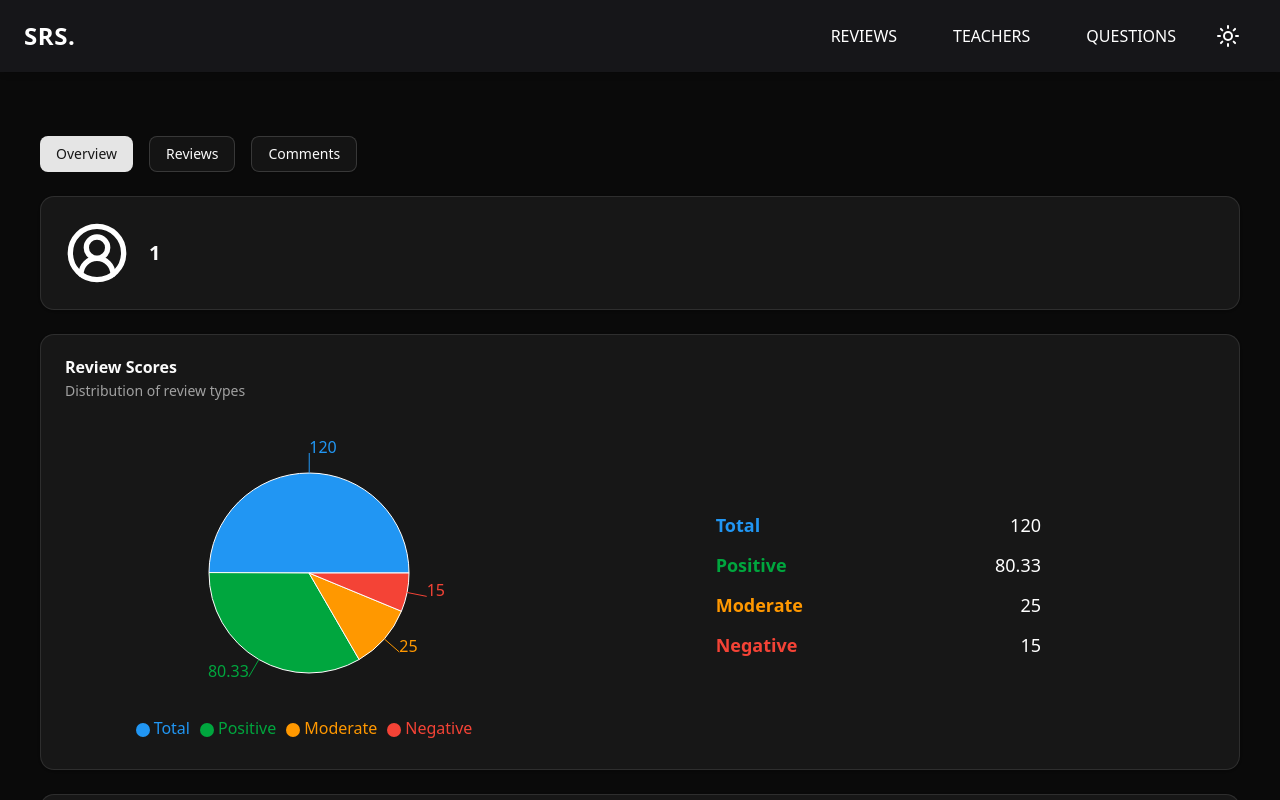
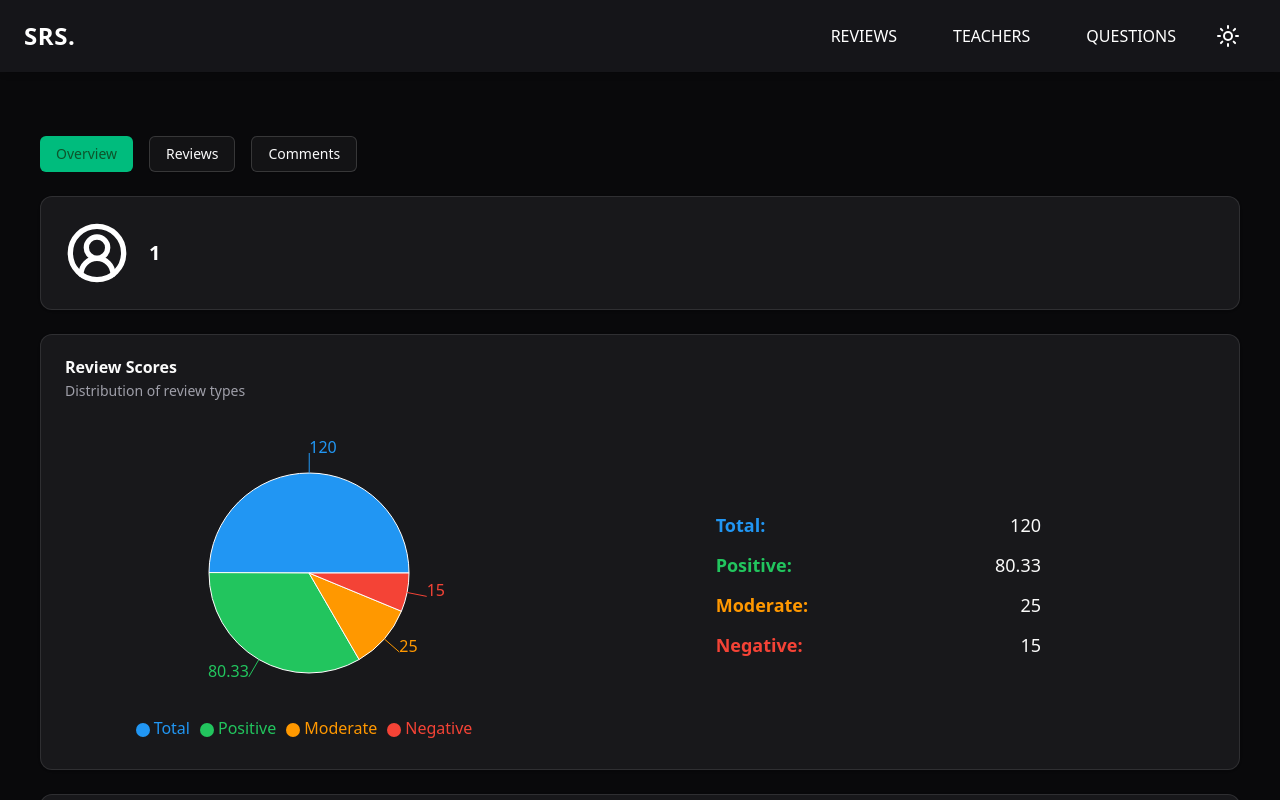
Before and after one commit to ishaangupta122/srs, a React (Vite) app: page /reviews/semester/1/department/1/teacher/1 in a window 1280 px wide. Both pictures are taken after a click on the button 1228 px from the left and 36 px from the top of the page. Shown: the top 800 px of the page. Built offline with nearby package versions, Linux system fonts and the light colour scheme.

Commit message:
ui updated

```diff
--- a/src/components/DepartmentCard.tsx
+++ b/src/components/DepartmentCard.tsx
@@ -26,8 +26,8 @@ export function DepartmentsCards() {
                   </>
                 ) : (
                   <>
-                    <GraduationCap className="h-20 w-20 text-green-700" />
-                    <div className="text-green-700 text-lg font-semibold">
+                    <GraduationCap className="h-20 w-20 text-[#22C55E]" />
+                    <div className="text-[#22C55E] text-lg font-semibold">
                       {department.text}
                     </div>
                   </>
--- a/src/components/Navbar.tsx
+++ b/src/components/Navbar.tsx
@@ -20,7 +20,7 @@ const Navbar = () => {
   return (
     <nav
       className={`z-30 ${
-        theme === "dark" ? "bg-zinc-900/90" : "bg-green-700"
+        theme === "dark" ? "bg-zinc-900/90" : "bg-[#22C55E]"
       }  text-white sticky top-0 shadow-md`}>
       <div className="container mx-auto flex justify-between items-center p-4 px-6">
         {/* Logo */}
@@ -35,7 +35,7 @@ const Navbar = () => {
               key={link.to}
               to={link.to}
               className={`px-4 py-2 rounded-md hover:bg-white ${
-                theme === "dark" ? "hover:text-black" : "hover:text-green-700"
+                theme === "dark" ? "hover:text-black" : "hover:text-[#22C55E]"
               } transition-colors duration-200`}>
               {link.label}
             </Link>
@@ -70,7 +70,7 @@ const Navbar = () => {
       {/* Mobile Sidebar */}
       <div
         className={`fixed top-0 left-0 w-full h-full ${
-          theme === "dark" ? "bg-zinc-900" : "bg-green-700"
+          theme === "dark" ? "bg-zinc-900" : "bg-[#22C55E]"
         }  text-white transform ${
           isOpen ? "translate-x-0" : "-translate-x-full"
         } transition-transform duration-300 ease-in-out md:hidden z-40`}>
@@ -87,7 +87,7 @@ const Navbar = () => {
                 key={link.to}
                 to={link.to}
                 onClick={toggleSidebar}
-                className="p-3 rounded-md hover:bg-white hover:text-green-700 transition-colors duration-200">
+                className="p-3 rounded-md hover:bg-white hover:text-[#22C55E] transition-colors duration-200">
                 {link.label}
               </Link>
             ))}
--- a/src/components/SemesterCard.tsx
+++ b/src/components/SemesterCard.tsx
@@ -20,8 +20,8 @@ export function SemesterCards() {
                   </>
                 ) : (
                   <>
-                    <GraduationCap className="h-20 w-20 text-green-700" />
-                    <div className="text-green-700 text-xl font-semibold">
+                    <GraduationCap className="h-20 w-20 text-[#22C55E]" />
+                    <div className="text-[#22C55E] text-xl font-semibold">
                       {semester.text}
                     </div>
                   </>
--- a/src/components/StudentCard.tsx
+++ b/src/components/StudentCard.tsx
@@ -24,8 +24,8 @@ export function StudentCards() {
                   </>
                 ) : (
                   <>
-                    <UserCircle2 className="h-20 w-20 text-green-700" />
-                    <div className="text-green-700 text-lg font-semibold">
+                    <UserCircle2 className="h-20 w-20 text-[#22C55E]" />
+                    <div className="text-[#22C55E] text-lg font-semibold">
                       {student.name}
                     </div>
                   </>
--- a/src/components/TeacherCard.tsx
+++ b/src/components/TeacherCard.tsx
@@ -24,8 +24,8 @@ export function TeacherCards() {
                   </>
                 ) : (
                   <>
-                    <UserCircle2 className="h-20 w-20 text-green-700" />
-                    <div className="text-green-700 text-lg font-semibold">
+                    <UserCircle2 className="h-20 w-20 text-[#22C55E]" />
+                    <div className="text-[#22C55E] text-lg font-semibold">
                       {teacher.name}
                     </div>
                   </>
--- a/src/index.css
+++ b/src/index.css
@@ -42,72 +42,72 @@
 }
 
 :root {
-  --radius: 0.625rem;
+  --radius: 0.5rem;
   --background: oklch(1 0 0);
-  --foreground: oklch(0.145 0 0);
+  --foreground: oklch(0.141 0.005 285.823);
   --card: oklch(1 0 0);
-  --card-foreground: oklch(0.145 0 0);
+  --card-foreground: oklch(0.141 0.005 285.823);
   --popover: oklch(1 0 0);
-  --popover-foreground: oklch(0.145 0 0);
-  --primary: oklch(0.205 0 0);
-  --primary-foreground: oklch(0.985 0 0);
-  --secondary: oklch(0.97 0 0);
-  --secondary-foreground: oklch(0.205 0 0);
-  --muted: oklch(0.97 0 0);
-  --muted-foreground: oklch(0.556 0 0);
-  --accent: oklch(0.97 0 0);
-  --accent-foreground: oklch(0.205 0 0);
+  --popover-foreground: oklch(0.141 0.005 285.823);
+  --primary: oklch(0.723 0.219 149.579);
+  --primary-foreground: oklch(0.982 0.018 155.826);
+  --secondary: oklch(0.967 0.001 286.375);
+  --secondary-foreground: oklch(0.21 0.006 285.885);
+  --muted: oklch(0.967 0.001 286.375);
+  --muted-foreground: oklch(0.552 0.016 285.938);
+  --accent: oklch(0.967 0.001 286.375);
+  --accent-foreground: oklch(0.21 0.006 285.885);
   --destructive: oklch(0.577 0.245 27.325);
-  --border: oklch(0.922 0 0);
-  --input: oklch(0.922 0 0);
-  --ring: oklch(0.708 0 0);
+  --border: oklch(0.92 0.004 286.32);
+  --input: oklch(0.92 0.004 286.32);
+  --ring: oklch(0.723 0.219 149.579);
   --chart-1: oklch(0.646 0.222 41.116);
   --chart-2: oklch(0.6 0.118 184.704);
   --chart-3: oklch(0.398 0.07 227.392);
   --chart-4: oklch(0.828 0.189 84.429);
   --chart-5: oklch(0.769 0.188 70.08);
   --sidebar: oklch(0.985 0 0);
-  --sidebar-foreground: oklch(0.145 0 0);
-  --sidebar-primary: oklch(0.205 0 0);
-  --sidebar-primary-foreground: oklch(0.985 0 0);
-  --sidebar-accent: oklch(0.97 0 0);
-  --sidebar-accent-foreground: oklch(0.205 0 0);
-  --sidebar-border: oklch(0.922 0 0);
-  --sidebar-ring: oklch(0.708 0 0);
+  --sidebar-foreground: oklch(0.141 0.005 285.823);
+  --sidebar-primary: oklch(0.723 0.219 149.579);
+  --sidebar-primary-foreground: oklch(0.982 0.018 155.826);
+  --sidebar-accent: oklch(0.967 0.001 286.375);
+  --sidebar-accent-foreground: oklch(0.21 0.006 285.885);
+  --sidebar-border: oklch(0.92 0.004 286.32);
+  --sidebar-ring: oklch(0.723 0.219 149.579);
 }
 
 .dark {
-  --background: oklch(0.145 0 0);
+  --background: oklch(0.141 0.005 285.823);
   --foreground: oklch(0.985 0 0);
-  --card: oklch(0.205 0 0);
+  --card: oklch(0.21 0.006 285.885);
   --card-foreground: oklch(0.985 0 0);
-  --popover: oklch(0.205 0 0);
+  --popover: oklch(0.21 0.006 285.885);
   --popover-foreground: oklch(0.985 0 0);
-  --primary: oklch(0.922 0 0);
-  --primary-foreground: oklch(0.205 0 0);
-  --secondary: oklch(0.269 0 0);
+  --primary: oklch(0.696 0.17 162.48);
+  --primary-foreground: oklch(0.393 0.095 152.535);
+  --secondary: oklch(0.274 0.006 286.033);
   --secondary-foreground: oklch(0.985 0 0);
-  --muted: oklch(0.269 0 0);
-  --muted-foreground: oklch(0.708 0 0);
-  --accent: oklch(0.269 0 0);
+  --muted: oklch(0.274 0.006 286.033);
+  --muted-foreground: oklch(0.705 0.015 286.067);
+  --accent: oklch(0.274 0.006 286.033);
   --accent-foreground: oklch(0.985 0 0);
   --destructive: oklch(0.704 0.191 22.216);
   --border: oklch(1 0 0 / 10%);
   --input: oklch(1 0 0 / 15%);
-  --ring: oklch(0.556 0 0);
+  --ring: oklch(0.527 0.154 150.069);
   --chart-1: oklch(0.488 0.243 264.376);
   --chart-2: oklch(0.696 0.17 162.48);
   --chart-3: oklch(0.769 0.188 70.08);
   --chart-4: oklch(0.627 0.265 303.9);
   --chart-5: oklch(0.645 0.246 16.439);
-  --sidebar: oklch(0.205 0 0);
+  --sidebar: oklch(0.21 0.006 285.885);
   --sidebar-foreground: oklch(0.985 0 0);
-  --sidebar-primary: oklch(0.488 0.243 264.376);
-  --sidebar-primary-foreground: oklch(0.985 0 0);
-  --sidebar-accent: oklch(0.269 0 0);
+  --sidebar-primary: oklch(0.696 0.17 162.48);
+  --sidebar-primary-foreground: oklch(0.393 0.095 152.535);
+  --sidebar-accent: oklch(0.274 0.006 286.033);
   --sidebar-accent-foreground: oklch(0.985 0 0);
   --sidebar-border: oklch(1 0 0 / 10%);
-  --sidebar-ring: oklch(0.556 0 0);
+  --sidebar-ring: oklch(0.527 0.154 150.069);
 }
 
 @layer base {
--- a/src/pages/Questions/Delete.tsx
+++ b/src/pages/Questions/Delete.tsx
@@ -42,7 +42,7 @@ export const DeleteDialog = ({
           <DialogTitle>Are you sure you want to delete?</DialogTitle>
         </DialogHeader>
 
-        <div className="text-gray-600 text-sm">
+        <div className="text-red-600 text-sm">
           This action cannot be undone. The question will be permanently
           deleted.
         </div>
--- a/src/pages/Questions/QuestionsTable.tsx
+++ b/src/pages/Questions/QuestionsTable.tsx
@@ -80,7 +80,7 @@ export function QuestionsTable() {
           <div className="flex items-center justify-between gap-5">
             <h1 className="text-3xl font-medium">Questions Management</h1>
             <button
-              className="text-lg font-medium bg-green-700 text-white px-4 py-2 rounded-md hover:bg-green-800 transition duration-200 cursor-pointer"
+              className="text-lg font-medium bg-[#22C55E] text-white px-4 py-2 rounded-md hover:bg-[#22c563] transition duration-200 cursor-pointer"
               onClick={() => setAddDialogOpen(true)}>
               Add Question
             </button>
@@ -93,32 +93,6 @@ export function QuestionsTable() {
               value={searchQuery}
               onChange={(e) => setSearchQuery(e.target.value)}
             />
-
-            {/* <DropdownMenu>
-              <DropdownMenuTrigger asChild>
-                <Button
-                  variant="outline"
-                  className="h-12 w-[150px] text-lg cursor-pointer bg-green-700 hover:bg-green-800 text-white hover:text-white">
-                  {selectedCategory}
-                </Button>
-              </DropdownMenuTrigger>
-
-              <DropdownMenuContent
-                className={` ${
-                  theme === "dark"
-                    ? ""
-                    : "bg-green-700 hover:bg-green-800 text-white hover:text-white"
-                }`}>
-                {["All", "Department", "Semester", "Subject"].map((item) => (
-                  <DropdownMenuItem
-                    key={item}
-                    onClick={() => setSelectedCategory(item)}
-                    className="cursor-pointer text-lg">
-                    {item}
-                  </DropdownMenuItem>
-                ))}
-              </DropdownMenuContent>
-            </DropdownMenu> */}
           </div>
         </div>
 
--- a/src/pages/Teachers/Delete.tsx
+++ b/src/pages/Teachers/Delete.tsx
@@ -42,7 +42,7 @@ export const DeleteDialog = ({
           <DialogTitle>Are you sure you want to delete?</DialogTitle>
         </DialogHeader>
 
-        <div className="text-gray-600 text-sm">
+        <div className="text-red-600 text-sm">
           This action cannot be undone. The teacher data will be permanently
           deleted.
         </div>
--- a/src/pages/Teachers/TeacherProfile.tsx
+++ b/src/pages/Teachers/TeacherProfile.tsx
@@ -29,7 +29,7 @@ import Comments from "@/components/Comments";
 // Review Data with colors
 const reviewData = [
   { name: "Total", value: 120, color: "#2196f3" },
-  { name: "Positive", value: 80.33, color: "#00A63E" },
+  { name: "Positive", value: 80.33, color: "#22C55E" },
   { name: "Moderate", value: 25, color: "#ff9800" },
   { name: "Negative", value: 15, color: "#f44336" },
 ];
@@ -52,10 +52,15 @@ const Overview = () => {
         {theme === "dark" ? (
           <UserCircle2 className="h-16 w-16 text-white" />
         ) : (
-          <UserCircle2 className="h-16 w-16 text-black" />
+          <UserCircle2 className="h-16 w-16 text-[#22C55E]" />
         )}
         <div>
-          <CardTitle className="text-xl">{teacherId}</CardTitle>
+          <CardTitle
+            className={`text-xl ${
+              theme === "dark" ? "text-white" : "text-[#22C55E]"
+            }`}>
+            {teacherId}
+          </CardTitle>
         </div>
       </CardHeader>
     </Card>
@@ -64,8 +69,6 @@ const Overview = () => {
 
 // Reviews Component
 const Reviews = () => {
-  const { theme } = useTheme();
-
   return (
     <Card className="mb-6">
       <CardHeader>
@@ -101,14 +104,9 @@ const Reviews = () => {
               key={index}
               className="text-lg flex items-center justify-between">
               <span className="font-bold" style={{ color: item.color }}>
-                {item.name}
+                {item.name}:
               </span>
-              <span
-                className={`font-medium ${
-                  theme === "dark" ? "text-white" : "text-gray-600"
-                }`}>
-                {item.value}
-              </span>
+              <span className="font-medium">{item.value}</span>
             </div>
           ))}
         </div>
@@ -119,8 +117,6 @@ const Reviews = () => {
 
 // Scores Component
 const Scores = () => {
-  const { theme } = useTheme();
-
   return (
     <Card className="mb-6">
       <CardHeader>
@@ -136,7 +132,7 @@ const Scores = () => {
               <YAxis domain={[0, 100]} />
               <Tooltip />
               <Legend />
-              <Bar dataKey="score" fill="#008236" />
+              <Bar dataKey="score" fill="#22C55E" />
             </BarChart>
           </ResponsiveContainer>
         </div>
@@ -147,13 +143,8 @@ const Scores = () => {
             <div
               key={index}
               className="text-lg flex items-center justify-between">
-              <span className="font-bold text-green-600">{item.name}</span>
-              <span
-                className={`font-medium ${
-                  theme === "dark" ? "text-white" : "text-gray-600"
-                }`}>
-                {item.score}
-              </span>
+              <span className="font-bold text-[#22C55E]">{item.name}:</span>
+              <span className="font-medium">{item.score}</span>
             </div>
           ))}
         </div>
--- a/src/pages/Teachers/TeachersTable.tsx
+++ b/src/pages/Teachers/TeachersTable.tsx
@@ -114,7 +114,7 @@ export function TeachersTable() {
           <div className="flex items-center justify-between gap-5">
             <h1 className="text-3xl font-medium">Teachers Management</h1>
             <button
-              className="text-lg font-medium bg-green-700 text-white px-4 py-2 rounded-md hover:bg-green-800 transition duration-200 cursor-pointer"
+              className="text-lg font-medium bg-[#22C55E] text-white px-4 py-2 rounded-md transition duration-200 cursor-pointer"
               onClick={() => setAddDialogOpen(true)}>
               Add Teacher
             </button>
@@ -132,7 +132,8 @@ export function TeachersTable() {
               <DropdownMenuTrigger asChild>
                 <Button
                   variant="outline"
-                  className="h-12 w-[150px] text-lg cursor-pointer bg-green-700 hover:bg-green-800 text-white hover:text-white">
+                  className="h-12 w-[150px] text-lg cursor-pointer bg-[#22C55E]
+                  hover:bg-[#22C55E] text-white hover:text-white">
                   {selectedCategory}
                 </Button>
               </DropdownMenuTrigger>
@@ -141,7 +142,7 @@ export function TeachersTable() {
                 className={` ${
                   theme === "dark"
                     ? ""
-                    : "bg-green-700 hover:bg-green-800 text-white hover:text-white"
+                    : "bg-[#22C55E] hover:bg-[#22c563] text-white hover:text-white"
                 }`}>
                 {["All", "Department", "Semester", "Subject"].map((item) => (
                   <DropdownMenuItem
@@ -159,7 +160,7 @@ export function TeachersTable() {
         <div className="mt-10">
           {loading ? (
             <div className="flex items-center justify-center py-10">
-              <div className="animate-spin rounded-full h-16 w-16 border-b-2 border-green-700"></div>
+              <div className="animate-spin rounded-full h-16 w-16 border-b-2 border-[#22C55E]"></div>
             </div>
           ) : (
             <Table>
```
